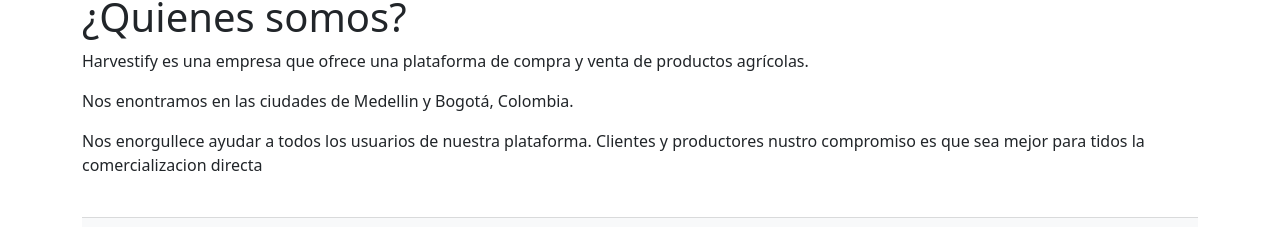
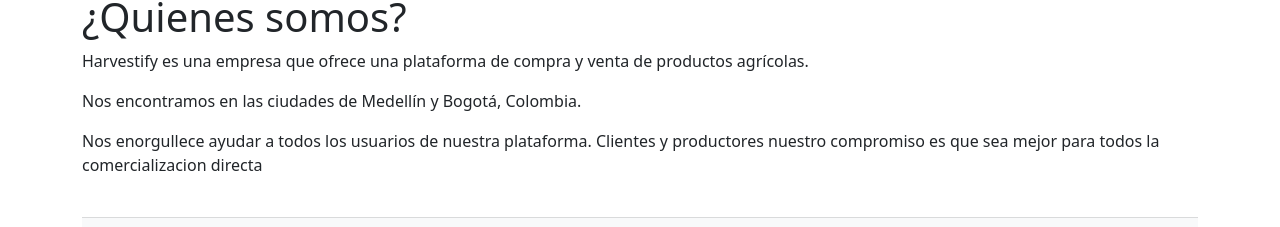
Before and after one commit to juanernestog/har-front, a React (Create React App) app: page /about in a window 1280 px wide. Shown: the part 109-336 px from the top of the page. Built offline with nearby package versions, Linux system fonts and the light colour scheme.

Commit message:
Fixed typos

```diff
--- a/src/pages/About.js
+++ b/src/pages/About.js
@@ -9,11 +9,11 @@ export default function About() {
         Harvestify es una empresa que ofrece una plataforma de compra y venta de
         productos agrícolas.{' '}
       </p>
-      <p> Nos enontramos en las ciudades de Medellin y Bogotá, Colombia. </p>
+      <p> Nos encontramos en las ciudades de Medellín y Bogotá, Colombia. </p>
       <p>
         {' '}
         Nos enorgullece ayudar a todos los usuarios de nuestra plataforma.
-        Clientes y productores nustro compromiso es que sea mejor para tidos la
+        Clientes y productores nuestro compromiso es que sea mejor para todos la
         comercializacion directa{' '}
       </p>
     </>
```
